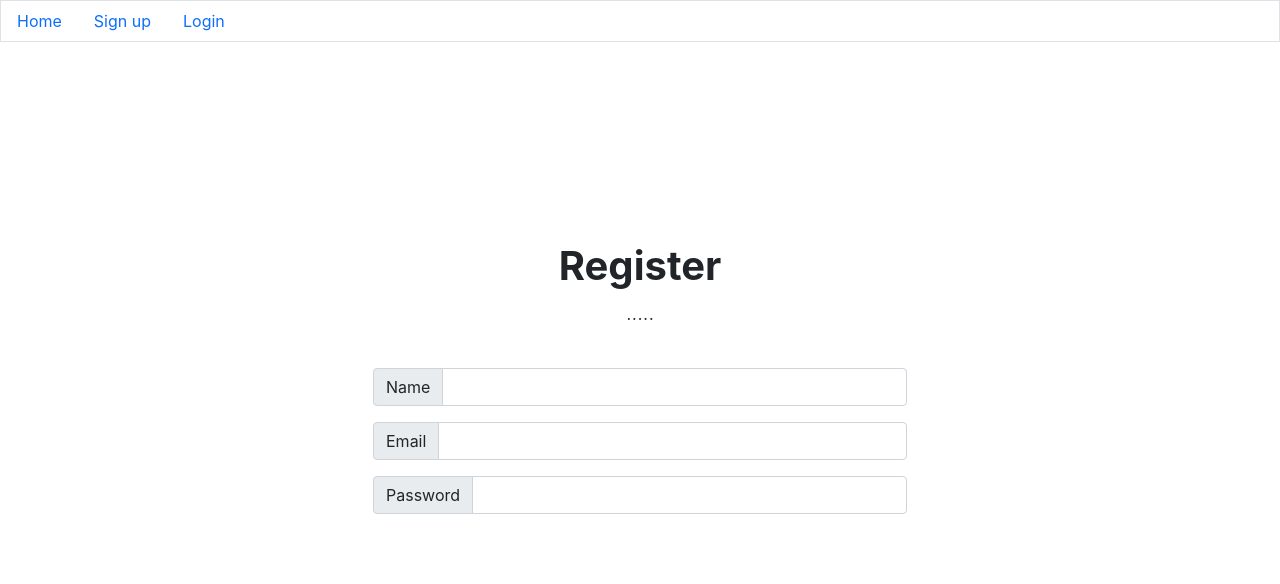
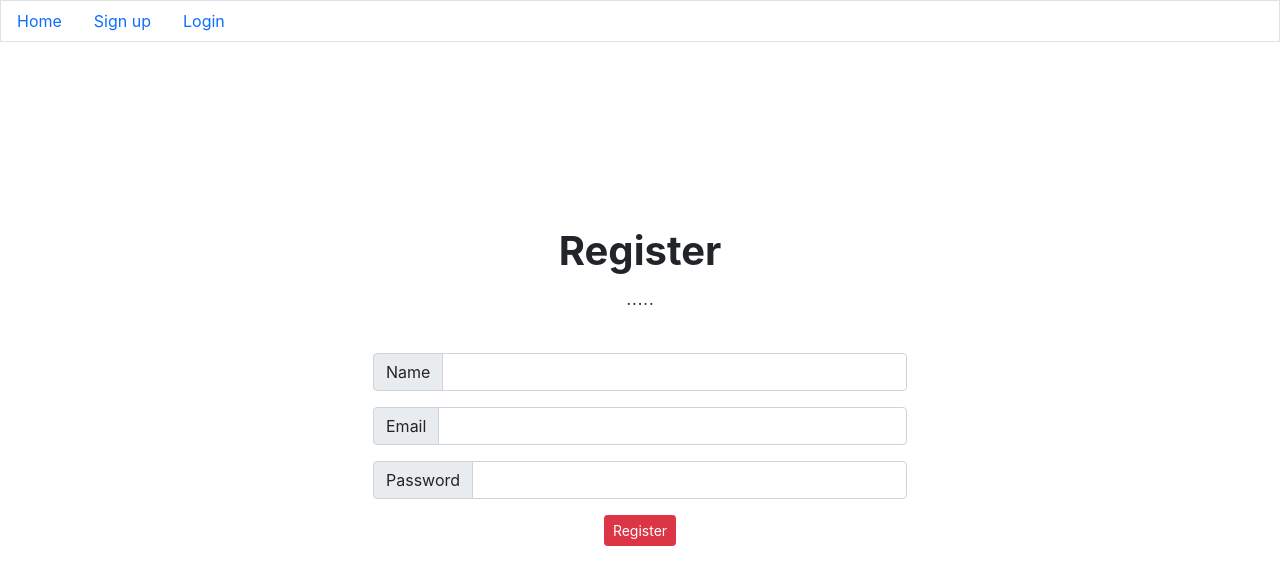
Before and after one commit to francislu2021/multi-payment-2021, a React (Create React App) app in the folder client/: page /register in a window 1280 px wide. Shown: the top 584 px of the page. Built offline with nearby package versions, Linux system fonts and the light colour scheme.

Commit message:
register button tested and set

```diff
--- /dev/null
+++ b/client/src/components/Button.js
@@ -0,0 +1,9 @@
+const Button = ({type = "primary", size="md", text = "Sbumit", handleClick}) => (
+    <button
+    onClick={handleClick}
+    className={`btn btn-${type} btn-${size}`}>
+        {text}
+    </button>
+);
+
+export default Button;
--- a/client/src/pages/Register.js
+++ b/client/src/pages/Register.js
@@ -1,10 +1,15 @@
 import React, {useState} from "react";
 import Input from "../components/Input";
+import Button from "../components/Button";
 
 const Register = () => {
     const [name, setName] = useState("");
     const [email, setEmail] = useState("");
     const [password, setPassword] = useState("");
+
+    const handleClick = async () => {
+        console.log(name, email, password);
+    };
 
     return (
         <div className="d-flex justify-content-center" style={{ height: "80vh"}}>
@@ -26,6 +31,12 @@
     value={password}
     setValue={setPassword} />
 
+    <Button
+    handleClick={handleClick}
+    type="danger"
+    text="Register"
+    size="sm" />
+
 </div>
 </div>
  </div>
```
